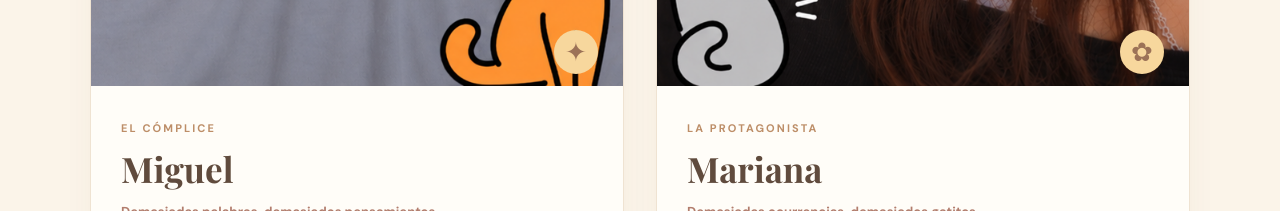
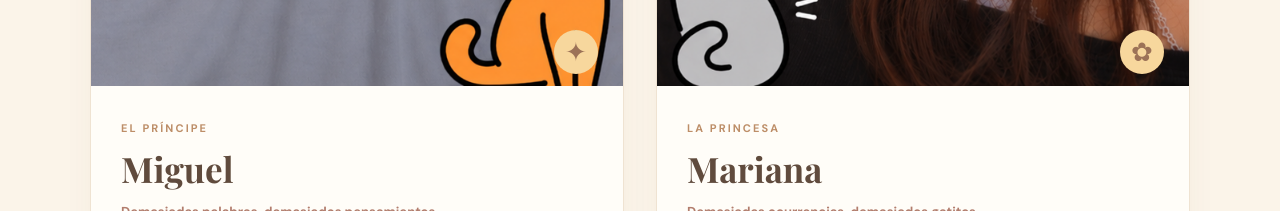
Before and after one commit to Miguelino1718/Miguelino1718.github.io, a React (Vite) app: page / in a window 1280 px wide. Shown: the part 2300-2511 px from the top of the page. Built offline with nearby package versions, Linux system fonts and the light colour scheme.

Commit message:
Update labels for character roles in App component

```diff
--- a/src/App.jsx
+++ b/src/App.jsx
@@ -289,7 +289,7 @@ export default function App() {
                   <div className="person-info">
 
                     <span className="mini-label">
-                      {i ? 'LA PROTAGONISTA' : 'EL CÓMPLICE'}
+                      {i ? 'LA PRINCESA' : 'EL PRÍNCIPE'}
                     </span>
 
                     <h3>{p.name}</h3>
```
